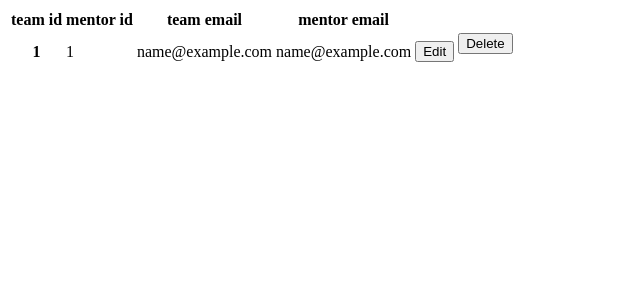
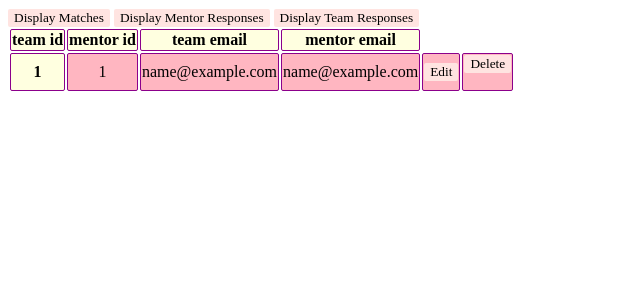
Before and after one commit to techx/mentorapp, a Flask app: page /admin/ in a window 1280 px wide. Shown: the top 300 px of the page, without its empty margins (0-640 px from the left). Run offline with Flask 2, Linux system fonts and the light colour scheme; tables that the repository leaves empty hold one stand-in row (values such as "Sample post").

Commit message:
final ui stuff

```diff
--- a/app/controllers/admin/views.py
+++ b/app/controllers/admin/views.py
@@ -12,7 +12,9 @@ def reset():
     MentorResponses.deleteAll()
     TeamResponses.deleteAll()
     matches = Matches.query.all()
-    return render_template('admin.html', matches=matches), 200
+    team = TeamResponses.query.all()
+    mentor = MentorResponses.query.all()
+    return render_template('admin.html', matches=matches, team=team, mentor=mentor), 200
 
 @admin_bp.route('/match', methods=['GET'])
 def match():
@@ -105,13 +107,17 @@ def match():
         Matches.populate({team: [mentor, team_email, mentor_email]})
 
     matches = Matches.query.all()
-    return render_template('admin.html', matches=matches), 200
+    team = TeamResponses.query.all()
+    mentor = MentorResponses.query.all()
+    return render_template('admin.html', matches=matches, team=team, mentor=mentor), 200
 
 @admin_bp.route('/', methods=['GET'])
 def reset_hackers():
-    from app.models import Matches
+    from app.models import Matches, TeamResponses, MentorResponses
     matches = Matches.query.all()
-    return render_template('admin.html', matches=matches), 200
+    team = TeamResponses.query.all()
+    mentor = MentorResponses.query.all()
+    return render_template('admin.html', matches=matches, team=team, mentor=mentor), 200
 
 @admin_bp.route('/export_to_csv', methods=['GET'])
 def export_to_csv():
--- a/app/controllers/mentor/views.py
+++ b/app/controllers/mentor/views.py
@@ -29,10 +29,12 @@ def add_mentor(teamID, mentorID):
 
 @mentor_bp.route('/<teamID>', methods=['POST'])
 def update_mentor(teamID):
-    from app.models import Matches
+    from app.models import Matches, MentorResponses
     data = request.form
+    team_email = Matches.query.filter_by(team_id=teamID).first().team_email
     for elem in data:
-        Matches.populate({teamID: data[elem]})
+        mentor_email = MentorResponses.query.filter_by(id=int(data[elem])).first().email
+        Matches.populate({teamID: [data[elem], team_email, mentor_email]})
     matches = Matches.query.all()
     return render_template('admin.html', matches=matches)
 
--- /dev/null
+++ b/app/static/styles/main.css
@@ -0,0 +1,76 @@
+td, th {
+    border-radius: 2px;
+    border: 1px solid darkmagenta;
+    background-color: lightpink;
+    font-family: raleway;
+    text-align: center;
+  }
+
+  th {
+    border-radius: 2px;
+    border: 1px solid darkmagenta;
+    background-color: lightyellow;
+    font-family: raleway;
+    text-align: center;
+  }
+
+  button {
+      background-color: mistyrose;
+      font-family: raleway;
+      border-radius: 2px;
+      text-align: center;
+      border: none;
+  }
+
+  button:hover {
+    cursor: pointer;
+    background-color: peachpuff;
+  }
+
+
+ .modal {
+    display: none;
+    position: fixed;
+    z-index: 100;
+    left: 0;
+    top: 0;
+    width: 100%;
+    height: 100%;
+    overflow: auto;
+    background-color: rgba(0,0,0,0.4);
+  }
+
+
+
+.modal-content {
+    position: fixed;
+    top: 0%;
+    left: 10%;
+    background-color: #ffe3fc;
+    margin: 15% auto; /* 15% from the top and centered */
+    padding: 20px;
+    border: 1px dotted #888;
+    border-radius: 4px;
+    width: 80%; /* Could be more or less, depending on screen size */
+  }
+
+.modal-content .spanbutton {
+    position: fixed;
+    transform: scale(2, 2);
+    right: 12%;
+    color: #ff73c5;
+  }
+
+ input[type=text] {
+    width: 30%;
+    padding: 2px 4px;
+    margin: 8px 0;
+    border: 0px;
+    border-radius: 4px;
+    margin-left: 10px;
+  }
+
+ .modal-content .spanbutton:hover {
+    color: #eb3434;
+    cursor: pointer;
+  }
--- a/app/templates/admin.html
+++ b/app/templates/admin.html
@@ -1,3 +1,76 @@
+<link rel= "stylesheet" type= "text/css" href= "{{ url_for('static',filename='styles/main.css') }}">
+
+
+<button onclick=matchestable()>Display Matches</button>
+
+<button onclick=mentorstable()>Display Mentor Responses</button>
+
+<button onclick=teamtable()>Display Team Responses</button>
+
+<script>
+  function matchestable() {
+    document.getElementById('matchestable').style.display='block'
+    document.getElementById('mentorstable').style.display='none'
+    document.getElementById('teamtable').style.display='none'
+  }
+
+  function mentorstable() {
+    document.getElementById('matchestable').style.display='none'
+    document.getElementById('mentorstable').style.display='block'
+    document.getElementById('teamtable').style.display='none'
+  }
+
+  function teamtable() {
+    document.getElementById('matchestable').style.display='none'
+    document.getElementById('mentorstable').style.display='none'
+    document.getElementById('teamtable').style.display='block'
+  }
+</script>
+
+
+
+<div id = "teamtable", style="display:none;">
+<table class="table">
+    <thead>
+      <tr>
+        <th scope="col">team id</th>
+        <th scope="col">team name</th>
+        <th scope="col">team members</th>
+        <th scope="col">team email</th>
+        <th scope="col">team commitment</th>
+        <th scope="col">team expertise</th>
+        <th scope="col">virtual?</th>
+      </tr>
+    </thead>
+      {% for tem in team %}
+      <tr>
+      <th scope="row">{{tem.id}}</th>
+      <td>{{tem.name}}
+      </td>
+      <td>
+        {{tem.members}}
+      </td>
+      <td>
+        {{tem.email}}
+      </td>
+      <td>
+        {{tem.commitment}}
+      </td>
+      <td>
+        {{tem.interest}}
+      </td>
+      <td>
+        {{tem.virtual}}
+      </td>
+    </tr>
+	{% endfor %}
+</table>
+</div>
+
+
+
+
+<div id = "matchestable", style="display:block;">
   <table class="table">
       <thead>
         <tr>
@@ -42,3 +115,39 @@
       </tr>
     {% endfor %}
   </table>
+  </div>
+
+
+  <div id = "mentorstable", style="display:none;">
+    <table class="table">
+        <thead>
+          <tr>
+            <th scope="col">mentor id</th>
+            <th scope="col">mentor name</th>
+            <th scope="col">mentor email</th>
+            <th scope="col">mentor commitment</th>
+            <th scope="col">mentor expertise</th>
+            <th scope="col">virtual?</th>
+          </tr>
+        </thead>
+          {% for men in mentor %}
+          <tr>
+          <th scope="row">{{men.id}}</th>
+          <td>{{men.name}}
+          </td>
+          <td>
+            {{men.email}}
+          </td>
+          <td>
+            {{men.commitment}}
+          </td>
+          <td>
+            {{men.interest}}
+          </td>
+          <td>
+            {{men.virtual}}
+          </td>
+        </tr>
+      {% endfor %}
+    </table>
+    </div>
```
Also changed, not shown: 2 other files. Lines whose indentation alone changed are shown as unchanged.
